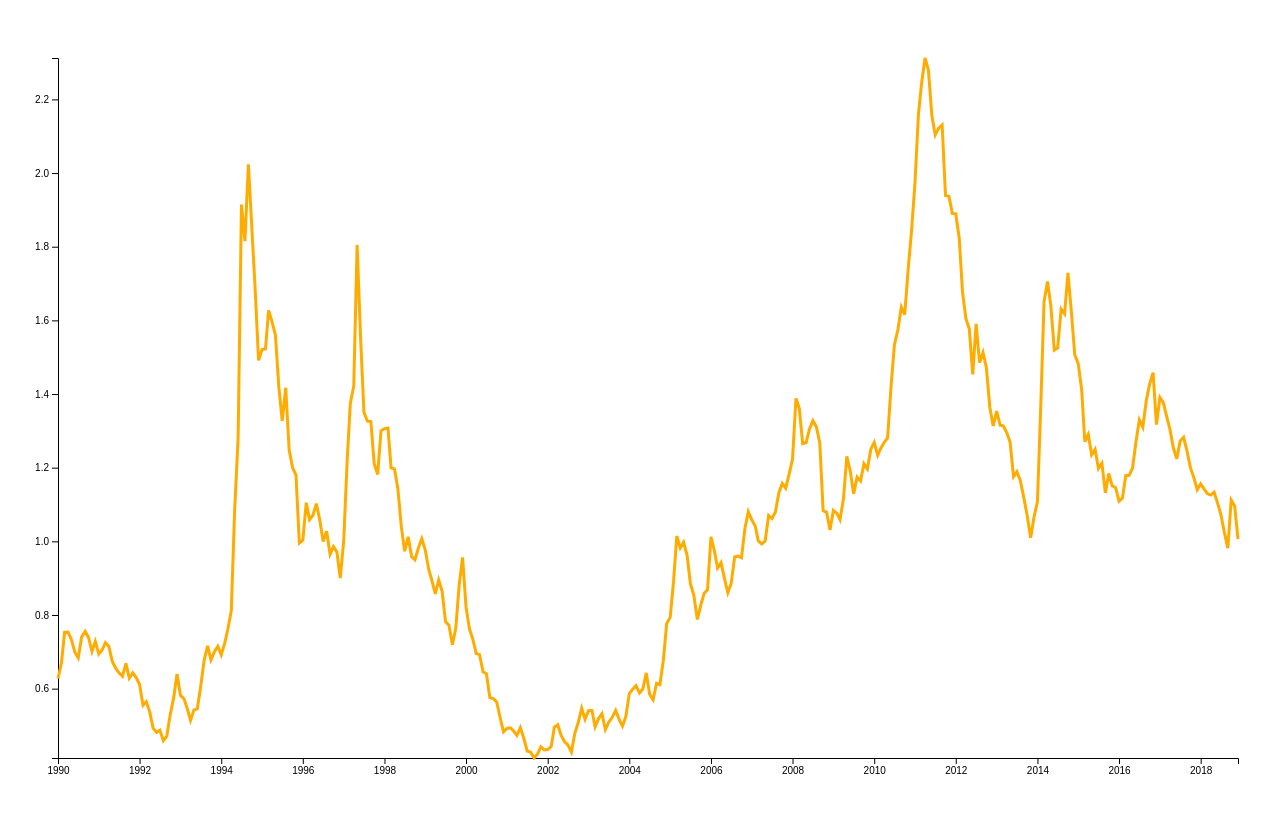
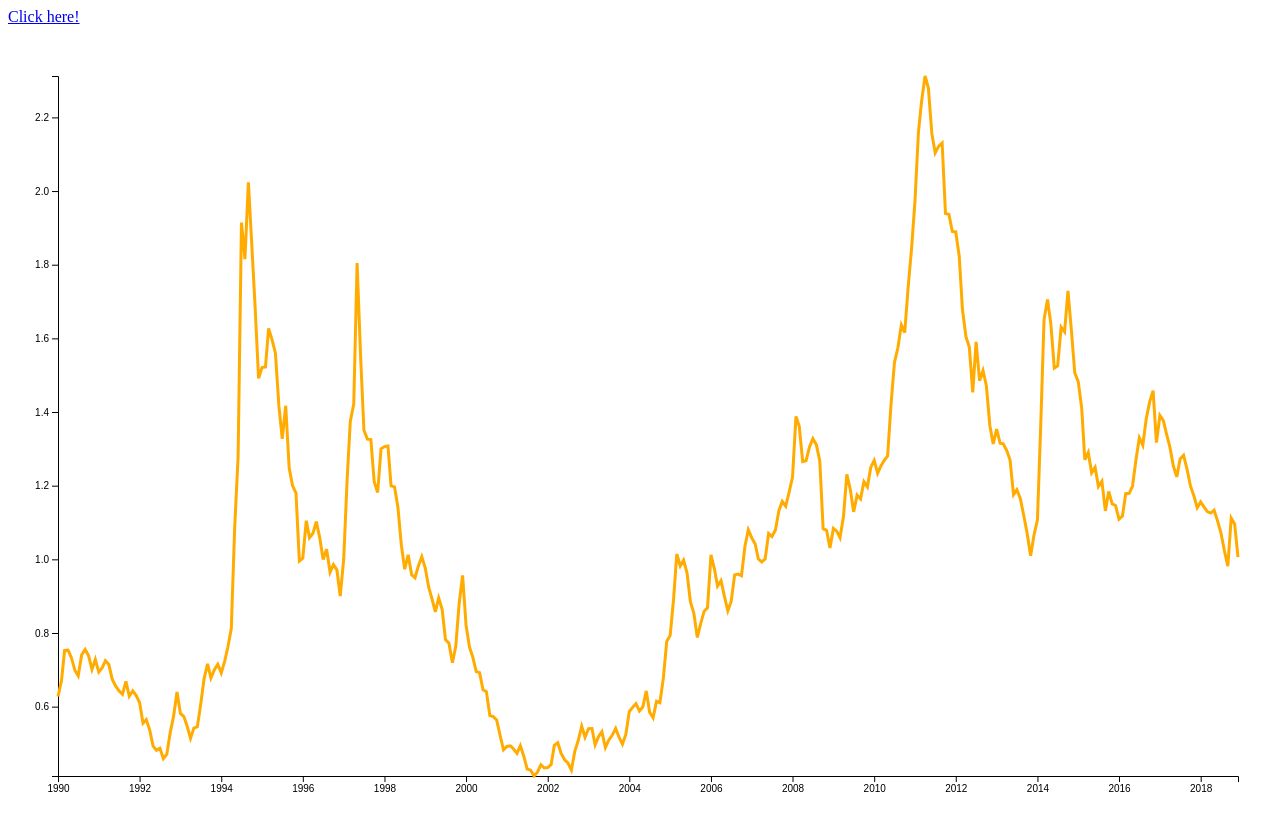
Before and after one commit to perryhook/perryhook.github.io, a plain HTML site: page index.html in a window 1280 px wide. Drawn offline with nearby package versions, Linux system fonts and the light colour scheme.

Commit message:
Add link to index2 for experimenting.

```diff
--- a/index.html
+++ b/index.html
@@ -14,6 +14,7 @@ circle {fill: lightblue; stroke: black;}
 }
 </style>
 <body onload='init()'>
+<a href='index2.html'>Click here!</a>
 <svg width=950 height=500></svg>
 <script>
 async function init() {
```
